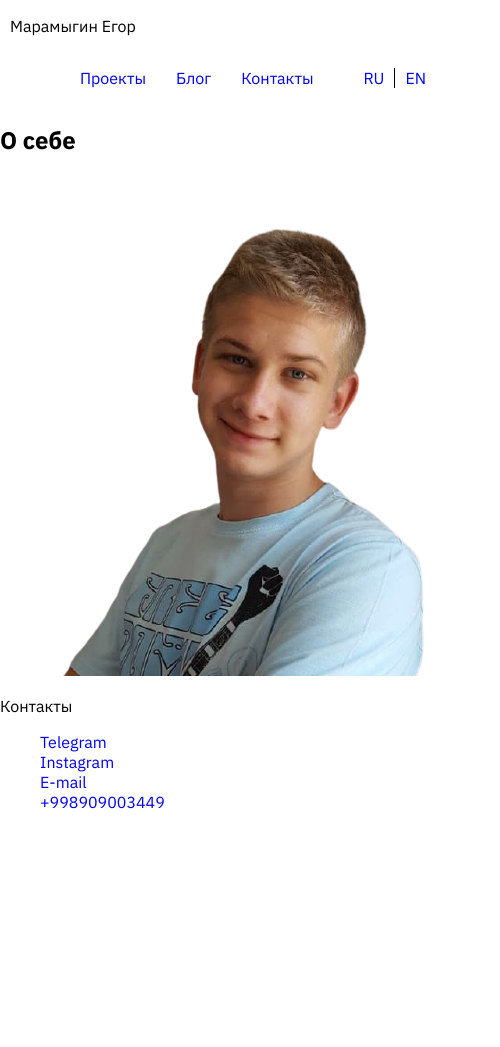
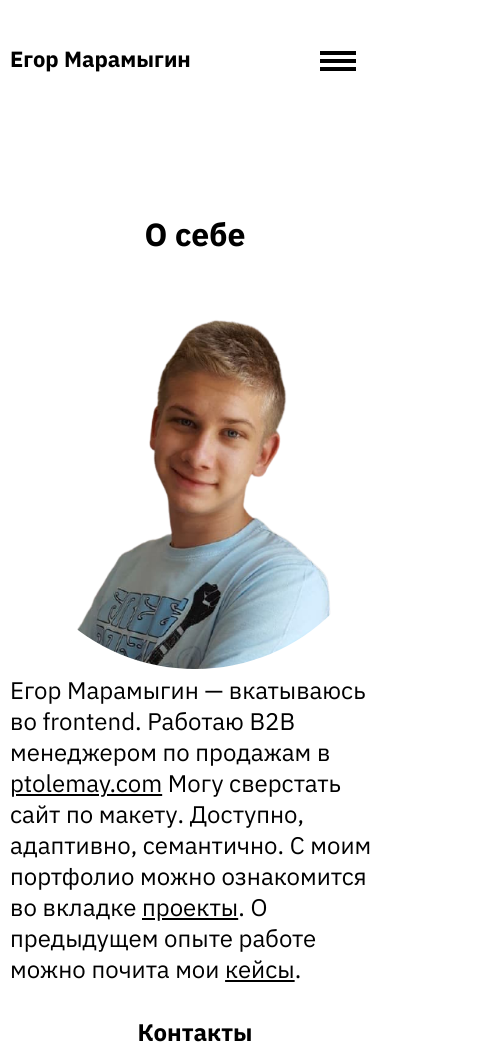
Before and after one commit to maramigin-e/maramigin-eo, a website: page index.html in a window 390 px wide. Shown: the top 1047 px of the page, 500 px wide, since content can reach past the window. Before the commit the page ends 844 px from the top, so only its background shows below. Drawn offline with Linux system fonts and the light colour scheme.

Commit message:
finish basic layot, add mobile css styles

```diff
--- a/css/styles.css
+++ b/css/styles.css
@@ -9,6 +9,7 @@ body {
   padding: 0;
   font-family: 'IBM Plex Sans', 'Georgia', sans-serif;
   font-size: 16px;
+  line-height: 24px;
 }
 
 li {
@@ -17,6 +18,15 @@ li {
 
 a {
   text-decoration: none;
+  color: #000;
+}
+
+a:focus {
+  border: 3px solid blue;
+}
+
+a:hover {
+  text-decoration: underline;
 }
 
 .visually-hidden:not(:focus):not(:active) {
@@ -33,22 +43,31 @@ a {
   overflow: hidden;
 }
 
+.container {
+  margin: 0 auto;
+}
+
 .page-header {
   display: flex;
   width: 100%;
   flex-wrap: wrap;
+  min-height: 100px;
 }
 
 .page-header__text {
   margin-left: 10px;
+
+  font-size: 22px;
+  font-weight: bold;
 }
 
 .main-nav {
   width: 1300px;
   margin: 0 auto;
+  margin-top: 8px;
 }
 
-.main-nav__container {
+.main-nav__wrapper {
   display: flex;
   width: auto;
   justify-content: space-between;
@@ -70,6 +89,8 @@ a {
   padding-left: 10px;
   width: auto;
   margin-left: 20px;
+
+  font-size: 22px;
 }
 
 .user-navigation {
@@ -84,35 +105,213 @@ a {
 .user-navigation__item {
   padding-right: 10px;
   padding-left: 10px;
+  font-size: 22px;
 
   text-transform: uppercase;
   text-decoration: none;
 }
 
-.user-navigation__first--item {
-  border-right: 1px solid #000;
+.page-main-header__title {
+  text-align: center;
+  font-size: 32px;
+  line-height: 38px;
 }
 
-@media screen and (min-width: 568px) {
-  .page-header__text {
-    padding-left: 10px;
-  }
-  .main-nav {
-    width: 73%;
-  }
-  .site-list__item {
-    margin-left: 10px;
-  }
-}
-@media screen and (min-width: 768px) {
-  .page-header__text {
-    padding-left: 15px;
-  }
-  .main-nav {
-    width: 78%;
-  }
+.page-main__wrapper {
+  display: flex;
 }
 
-@media screen and (min-width: 1200px) {
+.page-main__logo {
+  border-radius: 50%;
+}
+
+.page-main__text {
+  font-size: 24px;
+  font-weight: 500;
+  line-height: 31px;
+}
+
+.page-main__text > a {
+  text-decoration: underline;
+}
+
+.page-main__text > a:hover {
+  text-decoration: none;
+}
+
+.main-nav__toggle {
+  display: none;
+}
+
+.page-footer__title {
+  text-align: center;
+}
+
+.page-footer-list {
+  display: flex;
+  flex-direction: row;
+  margin-top: 50px;
+  flex-wrap: wrap;
+}
+
+.page-footer-item {
+  display: flex;
+  flex-wrap: wrap;
+  flex-grow: 1;
+  flex-shrink: 0;
+  width: 350px;
+  justify-content: space-around;
+
+  font-size:22px;
+}
+
+@media screen and (min-width: 375px) and (max-width: 568px) {
+  .page-header {
+    margin-top: 25px;
+  }
+  .main-nav__wrapper {
+    width: 100%;
+  }
+
+  .main-nav {
+    min-height: 51px;
+    width: 100%;
+
+    position: relative;
+  }
+
+  .main-nav__toggle {
+    position: absolute;
+    top: -50px;
+    right: 0;
+    z-index: 2;
+    display: block;
+    width: 70px;
+    height: 50px;
+    cursor: pointer;
+    border: none;
+    background: none;
+  }
+
+  .main-nav--closed .main-nav__toggle::before {
+    content: " ";
+
+    position: absolute;
+    top: 0;
+    left: 0;
+
+    width: 36px;
+    height: 4px;
+
+    background-color: #000;
+    box-shadow: 0 8px 0 0 #000, 0 16px 0 0  #000;
+  }
+
+  .main-nav--closed .main-nav__toggle:active::before {
+    background-color: rgba(255,255,255,0.3);
+    box-shadow: 0 8px 0 0 rgba(255,255,255, 0.3), 0 16px 0 0 rgba(255, 255,255, 0.3);
+  }
+
+  .main-nav--opened .main-nav__toggle {
+    top: -65px;
+    left: auto;
+    right: 20px;
+  }
+  .main-nav--opened .main-nav__toggle::before,
+  .main-nav--opened .main-nav__toggle::after {
+    content: "";
+    position: absolute;
+    top: 24px;
+    left: 18px;
+    width: 28px;
+    height: 4px;
+    background-color: #828282;
+  }
+  .main-nav--opened .main-nav__toggle::before {
+    transform: rotate(45deg);
+  }
+  .main-nav--opened .main-nav__toggle::after {
+    transform: rotate(-45deg);
+  }
+  .main-nav--opened .main-nav__toggle:active::before,
+  .main-nav--opened .main-nav__toggle:active::after {
+    background-color: rgba(255, 255, 255, 0.3);
+  }
+
+  .main-nav--closed .site-list__item,
+  .main-nav--closed .user-navigation__item {
+    display: none;
+  }
+
+  .main-nav--opened .main-nav__wrapper {
+    position: absolute;
+    top: 0;
+    right: 0;
+
+    min-height: 50vh;
+
+    background-color: #fff;
+  }
+
+  .main-nav--nojs .main-nav__toggle {
+    display: none;
+  }
+
+
+  .main-nav--nojs .main-nav__wrapper {
+    position: static;
+    min-height: 0;
+  }
+
+  .main-nav--nojs .site-list__item {
+    display: block;
+  }
+
+  .site-list {
+    flex-direction: column;
+    height: 100px;
+    width: 100px;
+    margin-left:0;
+    padding-left: 0;
+  }
+
+  .user-navigation {
+    height: 80px;
+    width: 100px;
+    margin-top: 10px;
+    flex-direction: column;
+  }
+
+  .user-navigation__item {
+    transform: rotate(90deg);
+    height: 40px;
+    width: 100px;
+  }
+
+  .page-main__wrapper {
+    display: block;
+  }
+
+  .page-footer {
+    margin-top: 35px;
+  }
+
+  .page-main-header {
+    margin-top: -45px;
+  }
+
+  .page-main__logo {
+    width: 100%;
+  }
+
+  .page-main__text {
+    margin: 0 10px 0 10px;
+  }
+
+  .page-footer-item {
+    justify-content: space-between;
+    width: 170px;
+    margin: 5px 0 10px 0;
+  }
 
 }
--- a/index.html
+++ b/index.html
@@ -9,16 +9,26 @@
         <meta name="keyword" content="Маркетолог, вёрстка, сайты, ташкент, под заказ, HTML5, CSS3, разработка, веб-разработка">
         <meta name="description" content="Вёрстка сайтов с нуля с макета | Проектная работа | Вёрстка сайтов под заказ">
         <link rel="stylesheet" href="css/styles.css">
+        <link rel="icon" href="https://maramigin-eo.ru/images/favicon.ico" type="image/x-icon">
+        <meta name="yandex-verification" content="c0e625377fc77f3d" />
+        <meta name="yandex-verification" content="2261aec5594a1715" />
+
+        <meta property="og:title" content="Сайт Егора Марамыгина о маркетинге, книгах и верстке">
+        <meta propety="og:image" content="https://maramigin-eo.ru/sources/main-photo.png">
+        <meta property="og:type" content="Личный сайт">
+        <meta property="og:url" content="https://maramigin-eo.ru">
+        <meta propety="og:description" content="Личный сайт о моих проектах, моем блоге, где я пишу про маркетинг, и веб">
     </head>
     <body>
-      <h1 class="visually-hidden">Личный сайт Марамыгина Егора — верстальщика и маркетолога</h1>
+      <h1 class="visually-hidden">Егор Марамыгин — Маркетолог-верстальщик</h1>
       <header class="page-header">
-          <p class="page-header__text">Марамыгин Егор</p>
-        <nav class="main-nav">
-          <div class="main-nav__container">
+          <p class="page-header__text">Егор Марамыгин</p>
+        <nav class="main-nav main-nav--closed main-nav--nojs">
+          <button class="main-nav__toggle" type="button"><span class="visually-hidden">Открыть меню</span></button>
+          <div class="main-nav__wrapper">
             <ul class="main-nav__list site-list">
               <li class="site-list__item">
-                <a href="#">Проекты</a>
+                <a href="https://maramigin-eo.ru/projects">Проекты</a>
               </li>
               <li class="site-list__item">
                 <a href="https://maramigin-eo.ru/blog">Блог</a>
@@ -28,11 +38,8 @@
               </li>
             </ul>
             <ul class="main-nav__list user-navigation">
-              <li class="user-navigation__item user-navigation__first--item">
-                <a href="https://maramigin-eo.ru">Ru</a>
-              </li>
               <li class="user-navigation__item">
-                <a href="https://maramigin-eo.ru/en">En</a>
+                <a href="https://maramigin-eo.ru">Ru</a> | <a href="https://maramigin-eo.ru/en">En</a>
               </li>
             </ul>
           </div>
@@ -43,20 +50,17 @@
 
         <header class="page-main-header">
           <h2 class="page-main-header__title">О себе</h2>
-          <div class="page-main__wrapper">
-            <img class="page-main__logo" src="sources/main-photo.png" alt="Мое фото">
-            <p class="page-main__text"></p>
+          <div class="container page-main__wrapper">
+            <img class="page-main__logo" src="sources/main-photo.png" width="500" alt="Мое фото">
+            <p class="page-main__text">Егор Марамыгин — вкатываюсь во frontend. Работаю B2B менеджером по продажам в <a href="https://ptolemay.com">ptolemay.com</a> Могу сверстать сайт по макету. Доступно, адаптивно, семантично. С моим портфолио можно ознакомится во вкладке <a href="https://maramigin-eo.ru/projects">проекты</a>. О предыдущем опыте работе можно почита мои <a href="https://maramigin-eo.ru/blog/tags/case">кейсы</a>.</a></p>
           </div>
         </header>
 
       </main>
 
-      <footer class="page-footer">
-
-        <section class="page-footer__title">
-          <p class="page-footer__text">Контакты</p>
-        </section>
-        <div class="page-footer__navigation">
+      <footer id="contacts" class="page-footer">
+          <h2 class="page-footer__title">Контакты</h2>
+        <div class="container page-footer__navigation">
           <ul class="page-footer-list">
             <li class="page-footer-item">
               <a href="#">Telegram</a>
@@ -74,5 +78,6 @@
         </div>
 
       </footer>
+      <script src="js/toggle.js"></script>
     </body>
 </html>
--- /dev/null
+++ b/js/toggle.js
@@ -0,0 +1,14 @@
+let navMain = document.querySelector('.main-nav');
+let navToggle = document.querySelector('.main-nav__toggle');
+
+navMain.classList.remove('main-nav--nojs');
+
+navToggle.addEventListener('click', function() {
+  if (navMain.classList.contains('main-nav--closed')) {
+    navMain.classList.remove('main-nav--closed');
+    navMain.classList.add('main-nav--opened');
+  } else {
+    navMain.classList.add('main-nav--closed');
+    navMain.classList.remove('main-nav--opened');
+  }
+})
```
Also changed, not shown: .stylelintrc.json (deleted), sources/main-profile-new.png (added), sources/main-profile-transparent.png (added).
